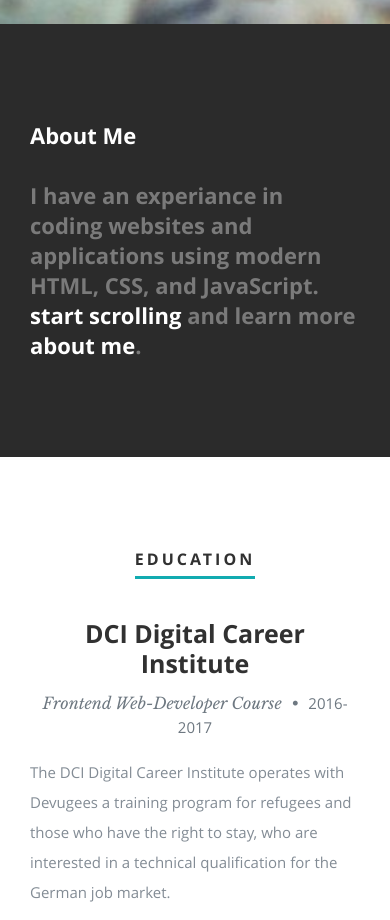
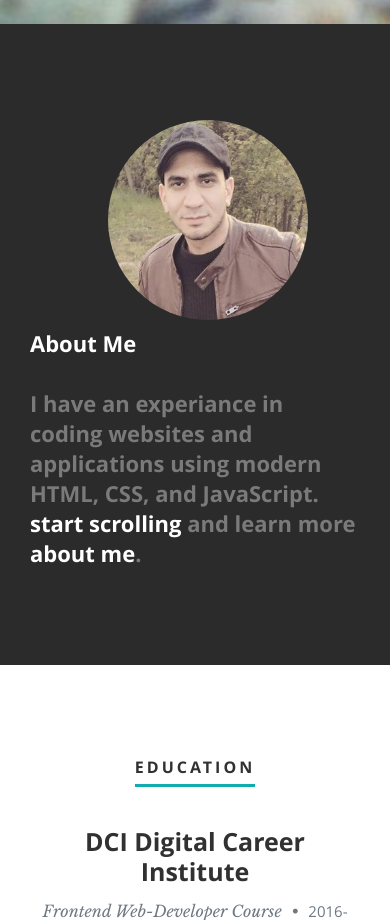
Before and after one commit to abdullah-nsr/abdullah.nasri.github.io, a plain HTML site: page index.html in a window 390 px wide. Shown: the part 820-1740 px from the top of the page. Drawn offline with nearby package versions, Linux system fonts and the light colour scheme; a script that the page names is missing.

Commit message:
add profile-pic for screen (max-width: 767px)

```diff
--- a/css/media-queries.css
+++ b/css/media-queries.css
@@ -236,7 +236,10 @@
 
    /* About Section
    -------------------------------------------------------------------- */
-   #about .profile-pic { display: none; }
+   #about .profile-pic {
+      position: inherit;
+      left: 20%;
+   }
    #about .download .button {
       width: 100%;
       text-align: center;
```
